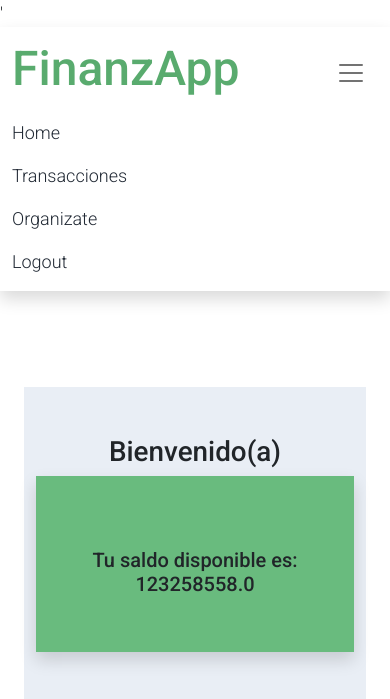
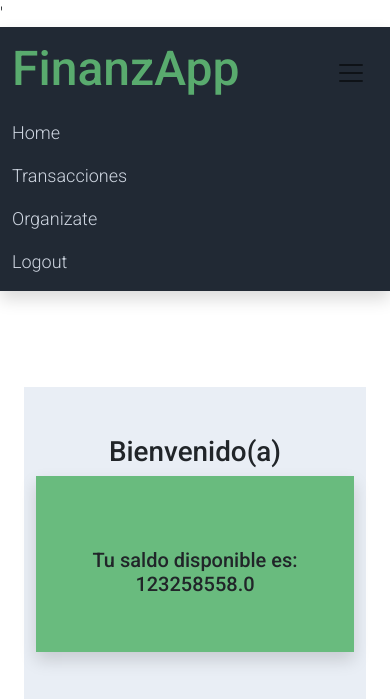
Before and after one commit to DCC-CC4401/2023-1-Grupo-2, a Django app: page / in a window 390 px wide, after a click that opens the changed part. Shown: the top 699 px of the page. Run offline with Django 4.2, Linux system fonts and the light colour scheme; a user stored in the database is signed in; data comes from the database, SQL or seed files in the repository; both versions use the stored data as it was after the commit; some libraries are stand-ins or nearby versions.

Commit message:
(fix): changed some details about budget implementation and made gui more responsive

```diff
--- a/finanzapp_proj/finanzapp/templates/base.html
+++ b/finanzapp_proj/finanzapp/templates/base.html
@@ -1,5 +1,4 @@
 {% load static %}
-
 <!DOCTYPE html>
 <html lang="en">
 <head>
--- a/finanzapp_proj/finanzapp/templates/index.html
+++ b/finanzapp_proj/finanzapp/templates/index.html
@@ -8,9 +8,15 @@
                 <h1>Bienvenido(a) {{ user.display_name }}</h1>
             </div>
             <div class="col-md-6 m-auto text-center">
+                {% if budget >= 0 %}
                     <div class="h-100 py-5 shadow" style="background-color: #69bb7e;">
                             <h2 class="h5 mt-4 text-center">Tu saldo disponible es: {{ saldo }}</h2>
                     </div>
+                {% else %}
+                    <div class="h-100 py-5 shadow" style="background-color: #aa4a4a;">
+                        <h2 class="h5 mt-4 text-center">Tu saldo disponible es: {{ saldo }}</h2>
+                    </div>
+                {% endif %}
             </div>
         </div>
     </section>
--- a/finanzapp_proj/finanzapp/templates/partials/_navbar.html
+++ b/finanzapp_proj/finanzapp/templates/partials/_navbar.html
@@ -1,6 +1,6 @@
 {% load static %}
 <!-- Navbar Start -->
-<nav class="navbar navbar-expand-lg bg-dark navbar-light d-none d-lg-block" id="templatemo_nav_top">
+<!-- <nav class="navbar navbar-expand-lg bg-dark navbar-light d-none d-lg-block" id="templatemo_nav_top">
     <div class="container text-light">
         <div class="w-100 d-flex justify-content-between">
             <div>
@@ -17,9 +17,9 @@
             </div>
         </div>
     </div>
-</nav>
+</nav> -->
 <!-- Header -->
-<nav class="navbar navbar-expand-lg navbar-light shadow">
+<nav class="navbar navbar-expand-lg bg-dark navbar-light shadow">
     <div class="container d-flex justify-content-between align-items-center">
 
         <a class="navbar-brand text-success logo h1 align-self-center" href="{% url 'index' %}">
@@ -34,16 +34,16 @@
             <div class="flex-fill">
                 <ul class="nav navbar-nav d-flex justify-content-between mx-lg-auto">
                     <li class="nav-item">
-                        <a class="nav-link" href="{% url 'index' %}">Home</a>
+                        <a class="nav-link text-light" href="{% url 'index' %}">Home</a>
                     </li>
                     <li class="nav-item">
-                        <a class="nav-link" href="{% url 'list' %}">Transacciones</a>
+                        <a class="nav-link text-light" href="{% url 'list' %}">Transacciones</a>
                     </li>
                     <li class="nav-item">
-                        <a class="nav-link" href="{% url 'organiza_finanzas' %}">Organizate</a>
+                        <a class="nav-link text-light" href="{% url 'organiza_finanzas' %}">Organizate</a>
                     </li>
                     <li class="nav-item">
-                        <a class="nav-link" href="{% url 'logout' %}">Logout</a>
+                        <a class="nav-link text-light" href="{% url 'logout' %}">Logout</a>
                     </li>
                 </ul>
             </div>
--- a/finanzapp_proj/finanzapp/views.py
+++ b/finanzapp_proj/finanzapp/views.py
@@ -6,6 +6,7 @@ from finanzapp.models import User, Transaction, Category
 from finanzapp.forms import RegisterUserForm, EditTransactionForm, EditCategoryForm
 from django.utils import timezone
 from django.db.models import Sum
+import sys
 # Create your views here.
 
 #-------------22/04/23----- Manuel y Felipe----->
@@ -35,7 +36,7 @@ def register(request):
         contraseña = request.POST['contraseña']
         display = request.POST['display_name']
         #Se crea el nuevo usuario
-        user = User.objects.create_user(username=nombre, password=contraseña, display_name=display)
+        user = User.objects.create_user(username=nombre, password=contraseña, display_name=display, budget = sys.float_info.max)
         user.save()
         # Se crea la categoría ninguna por default:
         category = Category(name="ninguna", budget=0, user=user)
@@ -56,21 +57,22 @@ def logout_view(request): #View para cerrar sesión
 
 #---------------29/04/2023--------Felipe, Lucas y Manuel---------->
 #funcion auxiliar que devuelve el saldo disponible de cierto usuario
-def saldo_disponible(user_id):
+def saldo_disponible(user):
+    user_id = user.id
     #esto devuelve el total de montos de transacciones etiquetas como depositos
     depositos = Transaction.objects.filter(user_id=user_id, type='deposit').aggregate(Sum('amount'))['amount__sum'] or 0
     #esto devuelve el total de montos de transacciones etiquetas como gastos
     gastos = Transaction.objects.filter(user_id=user_id, type='spend').aggregate(Sum('amount'))['amount__sum'] or 0
     saldo = depositos - gastos
+    budget = user.budget - gastos
     #devuelve la resta entre depositos y gastos
-    return saldo
+    return saldo, budget
 
 #Funcion auxiliar que devuelve el saldo de una categoria específica de un usuario
 def saldo_categoría(user_id, cat):
     budget = cat.budget
-    depositos = Transaction.objects.filter(user_id=user_id, type='deposit', category=cat).aggregate(Sum('amount'))['amount__sum'] or 0
     gastos = Transaction.objects.filter(user_id=user_id, type='spend', category=cat).aggregate(Sum('amount'))['amount__sum'] or 0
-    saldo = budget+(depositos - gastos)
+    saldo = budget - gastos
     return {'name': cat.name, 'amount': saldo, 'valid': (saldo >= 0)}
 
 def index(request):
@@ -79,16 +81,16 @@ def index(request):
         #Por motivos de seguridad un usuario no autenticado no puede acceder a el listado
         if request.user.is_authenticated:
             # Se recupera el usuario
-            user_id= request.user
+            user_id= request.user.id
             #se calcula el saldo disponible para el usuario ya logeado
-            saldo = saldo_disponible(user_id)
+            saldo, budget = saldo_disponible(request.user)
             # Se cargan todas las categorias del usuario
             categories = Category.objects.filter(user=user_id)
             budgets = []
             for cat in categories:
                 budgets.append(saldo_categoría(user_id, cat))
             #se guarda como diccionario
-            context = {'saldo': saldo,'categories': categories, 'today': timezone.now().strftime("%Y-%m-%d"), 'budgets': budgets}
+            context = {'saldo': saldo, 'budget': budget,'categories': categories, 'today': timezone.now().strftime("%Y-%m-%d"), 'budgets': budgets}
             # Se renderiza la página
             return render(request, 'index.html', context)
         # Si el usuario no está autenticado, se redirecciona al login
@@ -99,7 +101,6 @@ def index(request):
         # Se recupera el usuario
         user = request.user
         # Se recuperan los campos del formulario
-
         type = request.POST['type']
         description = request.POST['description']
         amount = request.POST['amount']
```
Also changed, not shown: finanzapp_proj/db.sqlite3.
